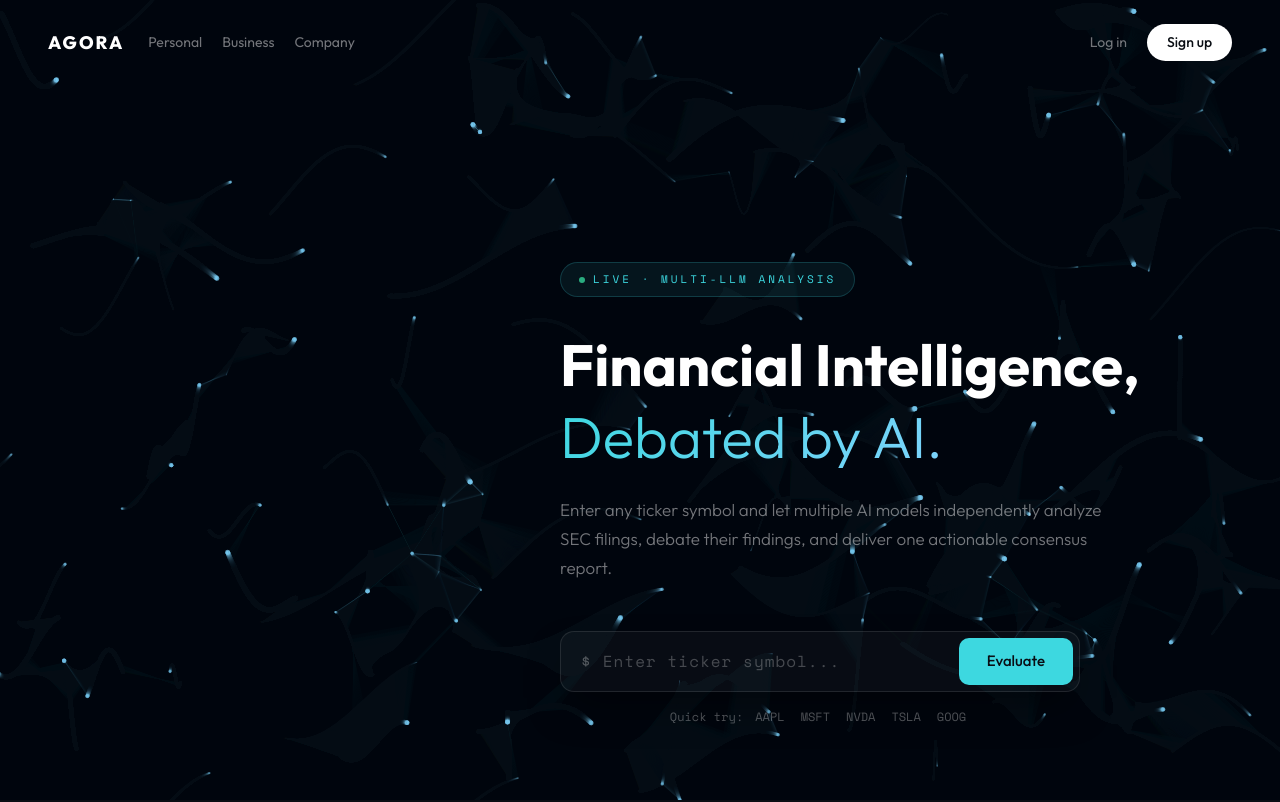
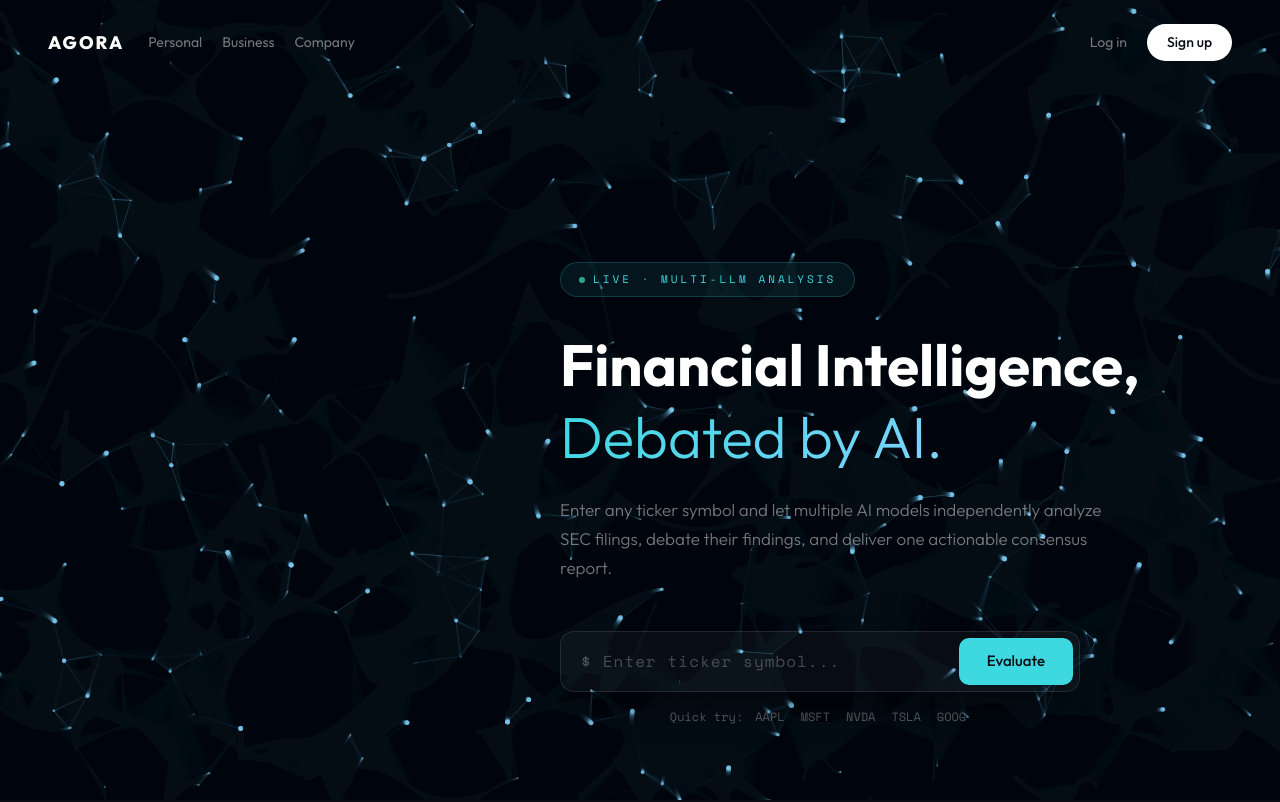
Before and after one commit to LouisZCode/AI_Powered_Stocks_Evaluation, a Next.js app in the folder frontend/: page / in a window 1280 px wide. Shown: the top 802 px of the page. Built offline with nearby package versions, Linux system fonts and the light colour scheme; no server answers.

Commit message:
Hanna element corrected

```diff
--- a/frontend/src/app/globals.css
+++ b/frontend/src/app/globals.css
@@ -123,7 +123,7 @@ body {
 }
 .animate-analyzeEnter {
   opacity: 0;
-  animation: analyzeEnter 0.5s ease-out 0.25s forwards;
+  animation: analyzeEnter 0.5s ease-out forwards;
 }
 
 /* ── Homepage animations ── */
--- a/frontend/src/components/MergedPage.tsx
+++ b/frontend/src/components/MergedPage.tsx
@@ -103,7 +103,7 @@ export default function MergedPage({ initialMode = "home", initialTicker = "" }:
       <ParticleCanvas
         phase={phase}
         progressBarRef={progressBarRef}
-        particleCount={phase === "ingesting" || phase === "analyzing" ? 1000 : 120}
+        particleCount={phase === "ingesting" || phase === "analyzing" ? 800 : 250}
       />
 
       <div className="relative z-10">
```
